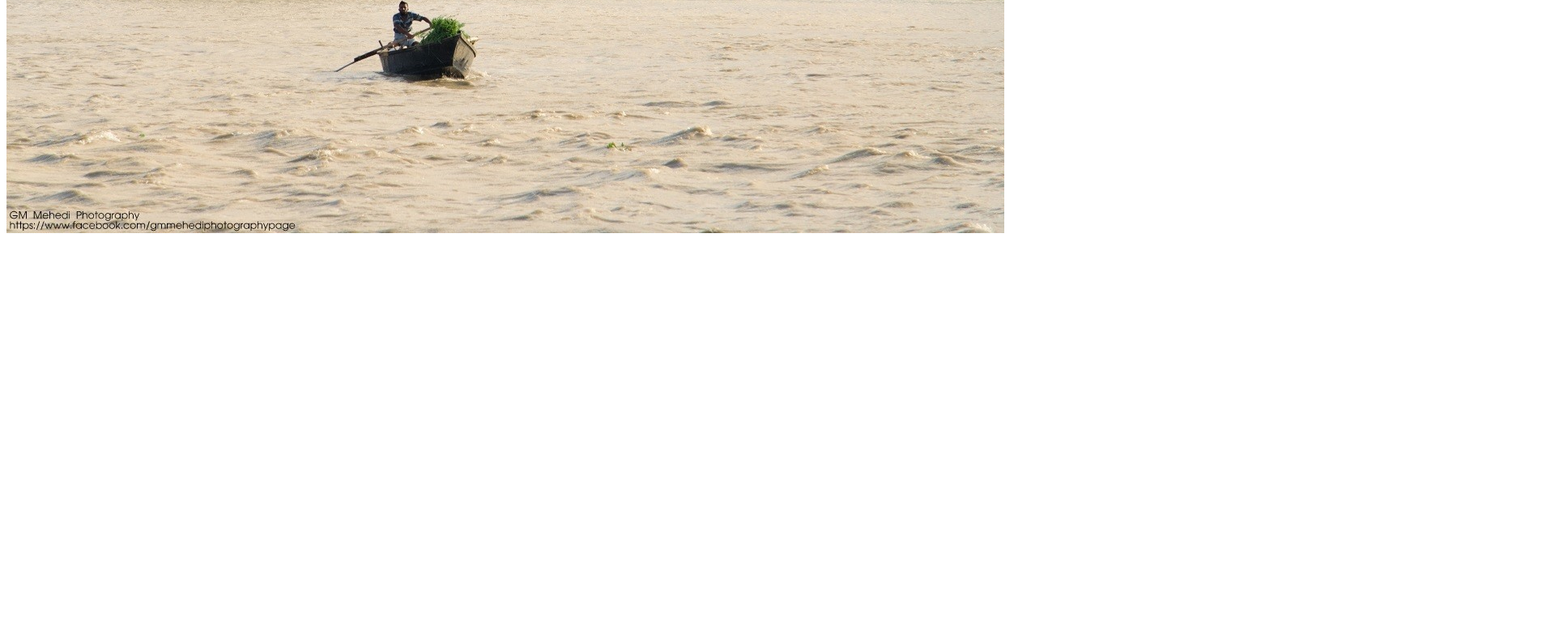
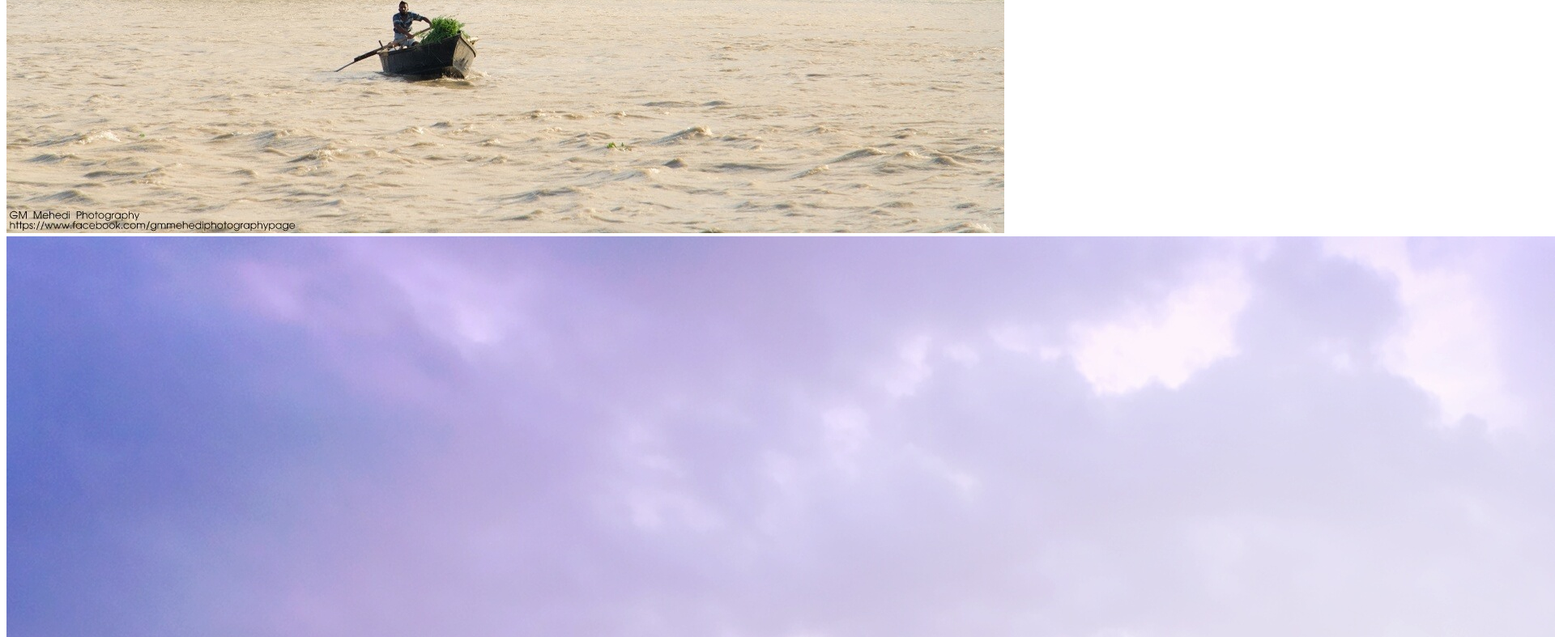
Before and after one commit to asifhassan8231/my-second-repo, a plain HTML site: page index.html in a window 1280 px wide. Shown: the part 689-1476 px from the top of the page at 81% size, 1920 px wide, since content can reach past the window. Before the commit the page ends 989 px from the top, so only its background shows below. Drawn offline with Linux system fonts and the light colour scheme.

Commit message:
another image

```diff
--- a/index.html
+++ b/index.html
@@ -12,6 +12,7 @@
     <h3>Is this working?</h3>
     <h5>May b i have to push harder.</h5>
     <img src="image1.jpg" alt="">
+    <img src="image2.jpg" alt="">
 
 </body>
 </html>
```
